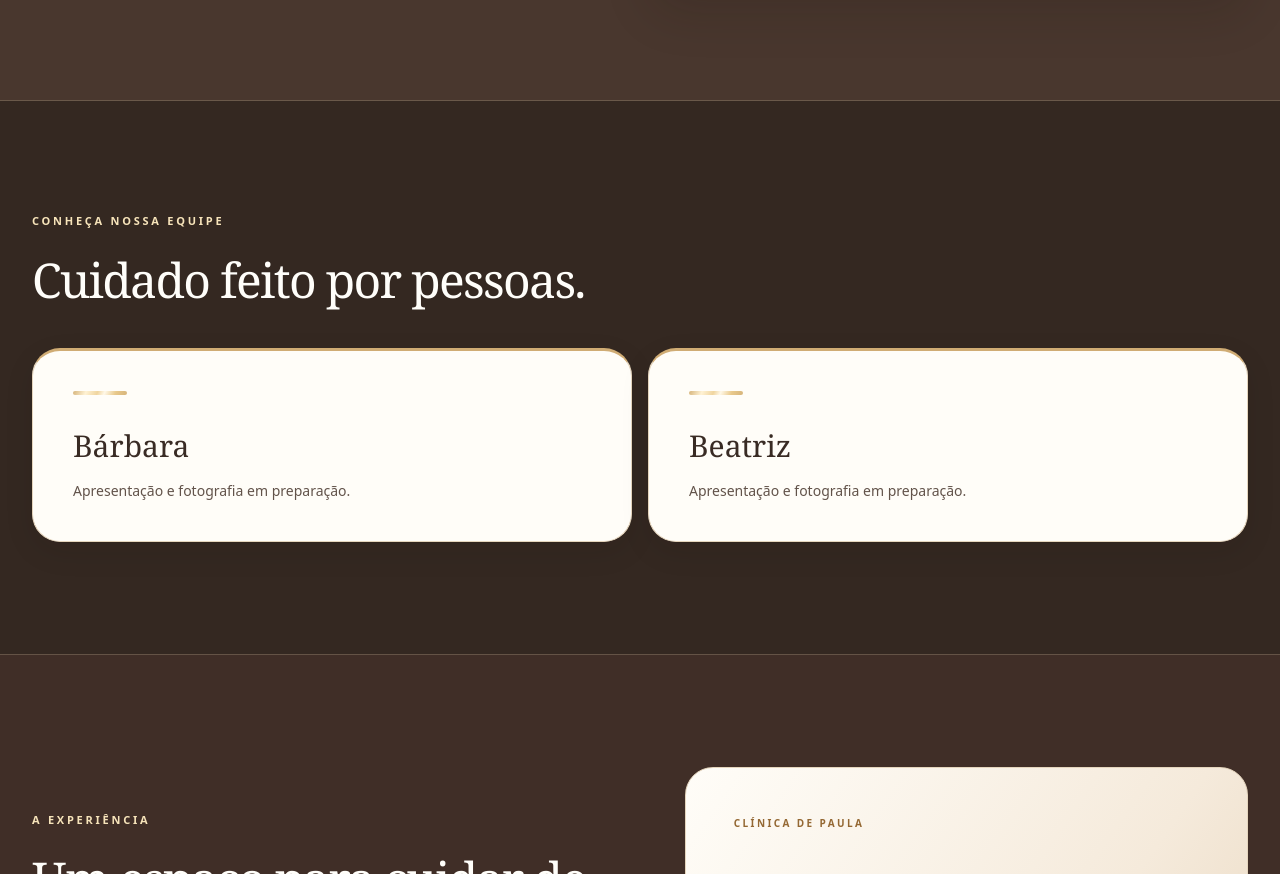
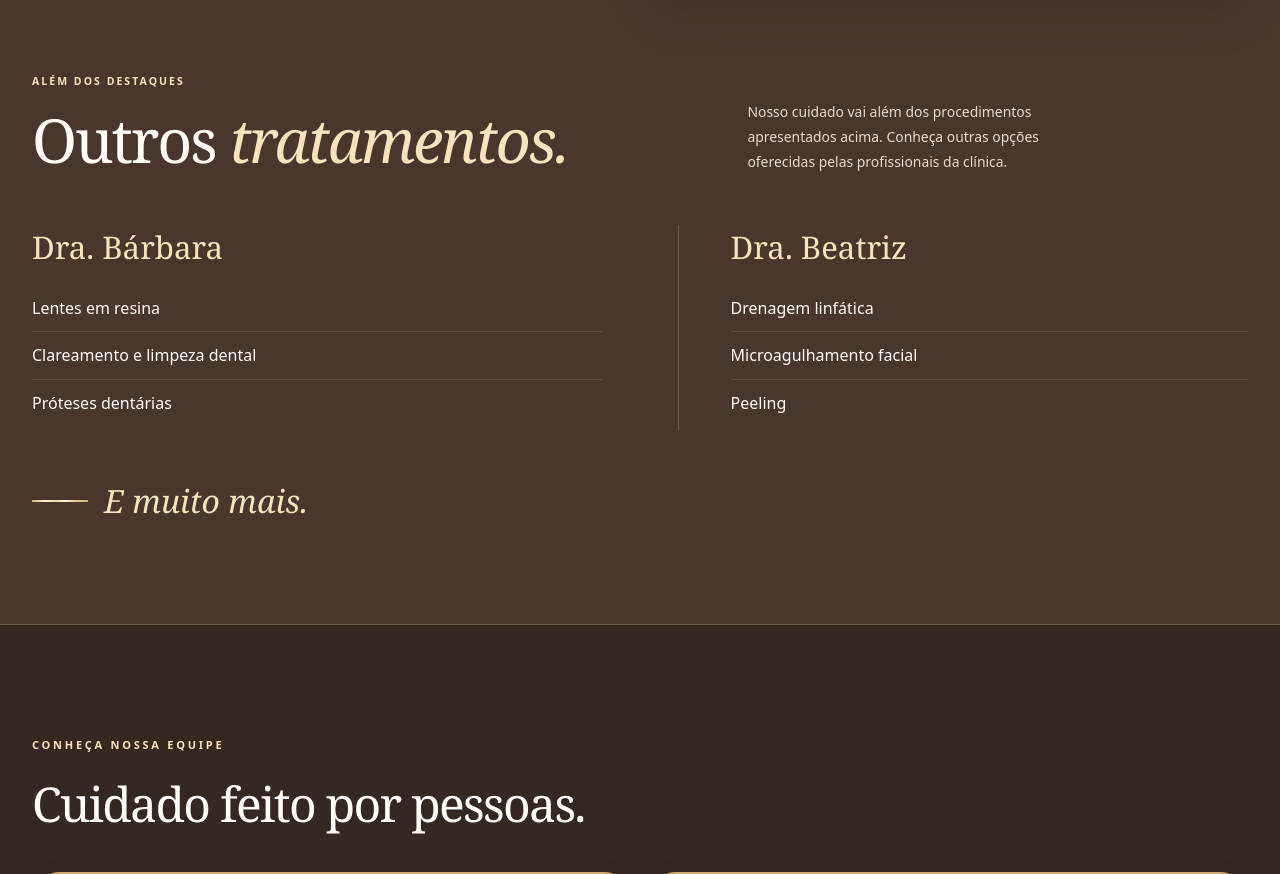
Before and after one commit to LUCASRAMOSC/lp-clinicadepaula, an Astro site: page / in a window 1280 px wide. Shown: the part 1910-2784 px from the top of the page. Built offline with nearby package versions, Linux system fonts and the light colour scheme; Astro itself is replaced by a stand-in of ours; a web font is replaced by a local one.

Commit message:
feat: add complementary treatments by professional

```diff
--- a/src/components/interactive/TreatmentIndex.tsx
+++ b/src/components/interactive/TreatmentIndex.tsx
@@ -1,7 +1,7 @@
 import { useState } from 'react'
 import { AnimatePresence, motion, useReducedMotion } from 'motion/react'
 import { ArrowRight, ArrowUpRight, ChevronDown } from 'lucide-react'
-import { treatments, type TreatmentItem } from '../../data/treatments'
+import { additionalTreatments, treatments, type TreatmentItem } from '../../data/treatments'
 import '../../styles/treatment-index.css'
 
 type TreatmentMediaProps = {
@@ -130,6 +130,36 @@ export default function TreatmentIndex() {
             </AnimatePresence>
           </div>
         </div>
+
+        {/* Continuação editorial: pertence à mesma seção #tratamentos. */}
+        <section className="treatment-index__more" aria-labelledby="treatment-more-title">
+          <div className="treatment-index__more-intro">
+            <div>
+              <p className="treatment-index__more-eyebrow">ALÉM DOS DESTAQUES</p>
+              <h3 id="treatment-more-title">Outros <em>tratamentos.</em></h3>
+            </div>
+            <p className="treatment-index__more-description">
+              Nosso cuidado vai além dos procedimentos apresentados acima.
+              Conheça outras opções oferecidas pelas profissionais da clínica.
+            </p>
+          </div>
+
+          <div className="treatment-index__more-grid">
+            {additionalTreatments.map((group) => (
+              <div className="treatment-index__more-group" key={group.professional}>
+                <h4>{group.professional}</h4>
+                <ul>
+                  {group.services.map((service) => <li key={service}>{service}</li>)}
+                </ul>
+              </div>
+            ))}
+          </div>
+
+          <p className="treatment-index__more-finish">
+            <span aria-hidden="true" />
+            E muito mais.
+          </p>
+        </section>
       </div>
     </section>
   )
--- a/src/data/treatments.ts
+++ b/src/data/treatments.ts
@@ -90,3 +90,23 @@ export const treatments: readonly TreatmentItem[] = [
     },
   },
 ] as const
+
+/** Outras possibilidades de atendimento, exibidas abaixo do índice interativo. */
+export const additionalTreatments = [
+  {
+    professional: 'Dra. Bárbara',
+    services: [
+      'Lentes em resina',
+      'Clareamento e limpeza dental',
+      'Próteses dentárias',
+    ],
+  },
+  {
+    professional: 'Dra. Beatriz',
+    services: [
+      'Drenagem linfática',
+      'Microagulhamento facial',
+      'Peeling',
+    ],
+  },
+] as const
--- a/src/styles/treatment-index.css
+++ b/src/styles/treatment-index.css
@@ -164,3 +164,78 @@
 @media (prefers-reduced-motion: reduce) {
   .treatment-index__item-title, .treatment-index__item-icon, .treatment-index__item-icon svg, .treatment-index__action { transition: none; }
 }
+
+/* Outros tratamentos: continuação da mesma seção, sem outro carrossel ou cards. */
+.treatment-index__more {
+  /* O último item do índice já fornece o divisor. */
+  margin-top: clamp(3.25rem, 6vw, 5.5rem);
+}
+.treatment-index__more-intro { display: grid; gap: 1rem; margin-bottom: clamp(2rem, 4vw, 3.5rem); }
+.treatment-index__more-eyebrow {
+  margin: 0 0 1rem;
+  color: var(--index-champagne);
+  font-size: .66rem;
+  font-weight: 800;
+  letter-spacing: .19em;
+}
+.treatment-index__more h3 {
+  margin: 0;
+  font: 400 clamp(2.3rem, 5vw, 3.8rem)/1.12 var(--font-display);
+  letter-spacing: -.035em;
+  text-wrap: balance;
+}
+.treatment-index__more h3 em { color: var(--index-champagne); font-weight: 400; }
+.treatment-index__more-description {
+  max-width: 43ch;
+  margin: 0;
+  color: #e8dacb;
+  font-size: .87rem;
+  line-height: 1.8;
+}
+.treatment-index__more-grid { display: grid; gap: 1.75rem; }
+.treatment-index__more-group { padding-block: .25rem; }
+.treatment-index__more-group + .treatment-index__more-group {
+  padding-top: 1.75rem;
+  border-top: 1px solid rgb(255 241 201 / 18%);
+}
+.treatment-index__more-group h4 {
+  margin: 0 0 1.15rem;
+  color: var(--index-champagne);
+  font: 400 clamp(1.45rem, 3vw, 1.95rem)/1.2 var(--font-display);
+}
+.treatment-index__more-group ul { margin: 0; padding: 0; list-style: none; }
+.treatment-index__more-group li {
+  padding: .7rem 0;
+  color: var(--index-ivory);
+  font-size: clamp(.88rem, 1.3vw, 1rem);
+  line-height: 1.5;
+}
+.treatment-index__more-group li + li { border-top: 1px solid rgb(255 241 201 / 12%); }
+.treatment-index__more-finish {
+  display: flex;
+  align-items: center;
+  gap: 1rem;
+  margin: clamp(2rem, 4vw, 3.5rem) 0 0;
+  color: var(--index-champagne);
+  font: italic 400 clamp(1.45rem, 3vw, 2rem)/1.25 var(--font-display);
+}
+.treatment-index__more-finish span {
+  display: block;
+  flex: 0 0 56px;
+  height: 2px;
+  background: var(--finish-champagne);
+}
+@media (min-width: 760px) {
+  .treatment-index__more-intro {
+    grid-template-columns: 1fr minmax(0, .75fr);
+    align-items: end;
+    gap: 3rem;
+  }
+  .treatment-index__more-grid { grid-template-columns: repeat(2, minmax(0, 1fr)); gap: clamp(2rem, 6vw, 5rem); }
+  .treatment-index__more-group + .treatment-index__more-group {
+    padding-top: .25rem;
+    padding-left: clamp(2rem, 4vw, 4rem);
+    border-top: 0;
+    border-left: 1px solid rgb(255 241 201 / 22%);
+  }
+}
```
